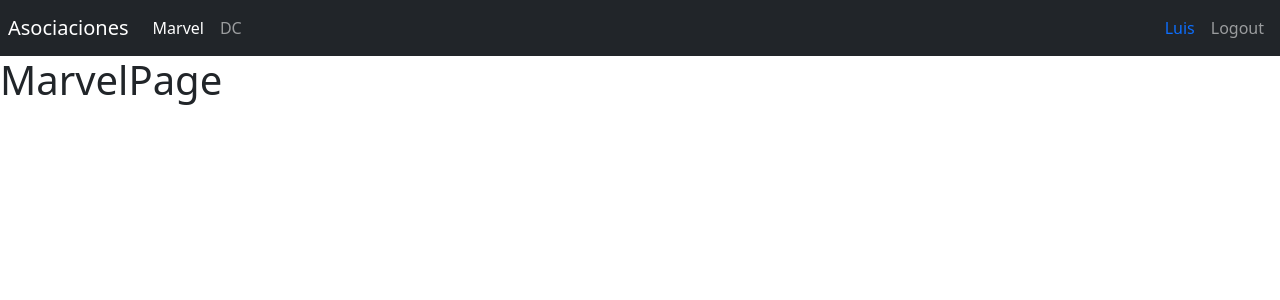
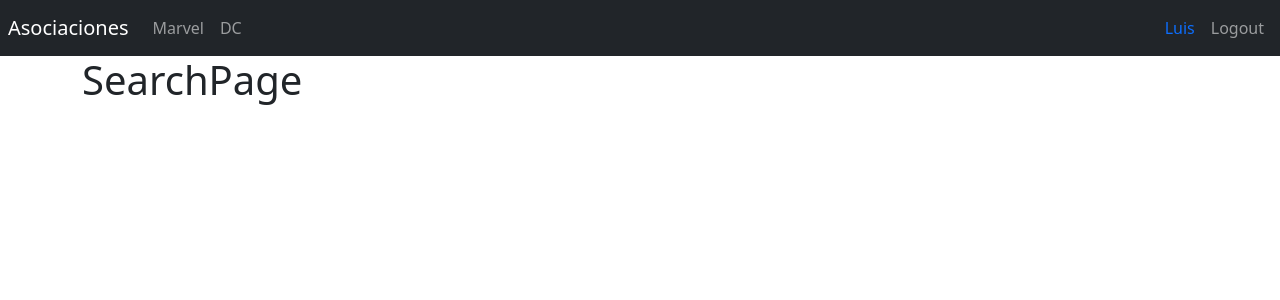
Before and after one commit to luiseuler/HeroesAppReact, a React (Vite) app: page /search in a window 1280 px wide. Before the commit this address led to /marvel. Shown: the top 300 px of the page. Built offline with nearby package versions, Linux system fonts and the light colour scheme.

Commit message:
Creando un segundo Router

```diff
--- a/src/heroes/index.js
+++ b/src/heroes/index.js
@@ -1 +1,2 @@
 export * from './pages';
+export * from './routes';
--- /dev/null
+++ b/src/heroes/pages/HeroPage.jsx
@@ -0,0 +1,5 @@
+export const HeroPage = () => {
+    return (
+        <h1>HeroPage</h1>
+    );
+}
--- /dev/null
+++ b/src/heroes/pages/SearchPage.jsx
@@ -0,0 +1,5 @@
+export const SearchPage = () => {
+    return (
+        <h1>SearchPage</h1>
+    );
+}
--- a/src/heroes/pages/index.js
+++ b/src/heroes/pages/index.js
@@ -1,2 +1,4 @@
 export * from './DcPage';
 export * from './MarvelPage';
+export * from './SearchPage';
+export * from './HeroPage';
--- /dev/null
+++ b/src/heroes/routes/HeroesRoutes.jsx
@@ -0,0 +1,21 @@
+import { Navigate, Route, Routes } from "react-router-dom"
+import { Navbar } from "../../shared/"
+import { DcPage, HeroPage, MarvelPage, SearchPage } from "../pages"
+
+export const HeroesRoutes = () => {
+    return (
+        <>
+            <Navbar />
+
+            <div className="container">
+                <Routes>
+                    <Route path="marvel" element={<MarvelPage />} />
+                    <Route path="dc" element={<DcPage />} />
+                    <Route path="search" element={<SearchPage />} />
+                    <Route path="hero" element={<HeroPage />} />
+                    <Route path="/*" element={<Navigate to={'/marvel'} />} />
+                </Routes>
+            </div>
+        </>
+    )
+}
--- /dev/null
+++ b/src/heroes/routes/index.js
@@ -0,0 +1 @@
+export * from './HeroesRoutes';
--- a/src/router/AppRouter.jsx
+++ b/src/router/AppRouter.jsx
@@ -1,18 +1,13 @@
-import { Navigate, Route, Routes } from "react-router-dom";
-import { Navbar } from "../shared";
+import { Route, Routes } from "react-router-dom";
 import { LoginPage } from "../auth";
-import { DcPage, MarvelPage } from "../heroes";
+import { HeroesRoutes } from "../heroes";
 
 export const AppRouter = () => {
     return (
         <>
-            <Navbar />
-
             <Routes>
                 <Route path="login" element={<LoginPage />} />
-                <Route path="marvel" element={<MarvelPage />} />
-                <Route path="dc" element={<DcPage />} />
-                <Route path="/*" element={<Navigate to={'/marvel'} />} />
+                <Route path="/*" element={<HeroesRoutes />} />
             </Routes>
         </>
     );
```
